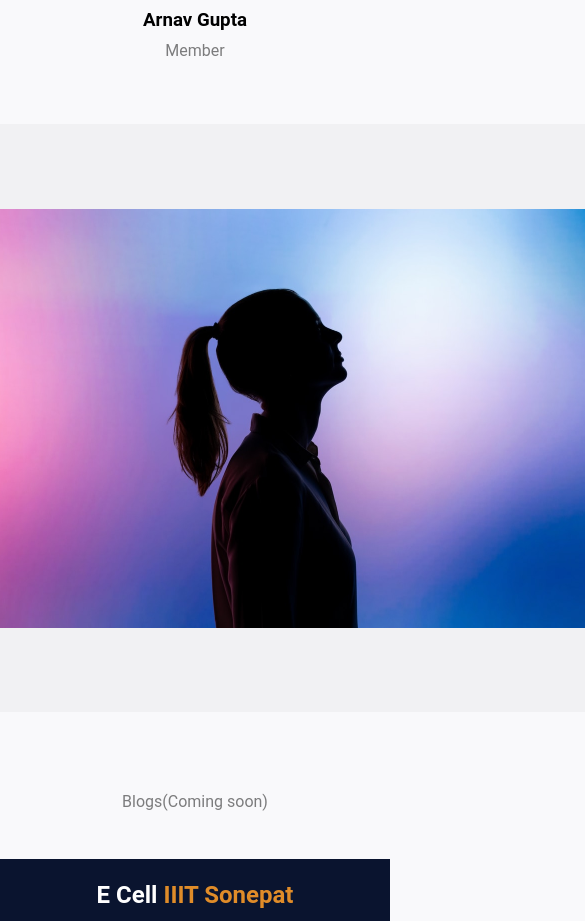
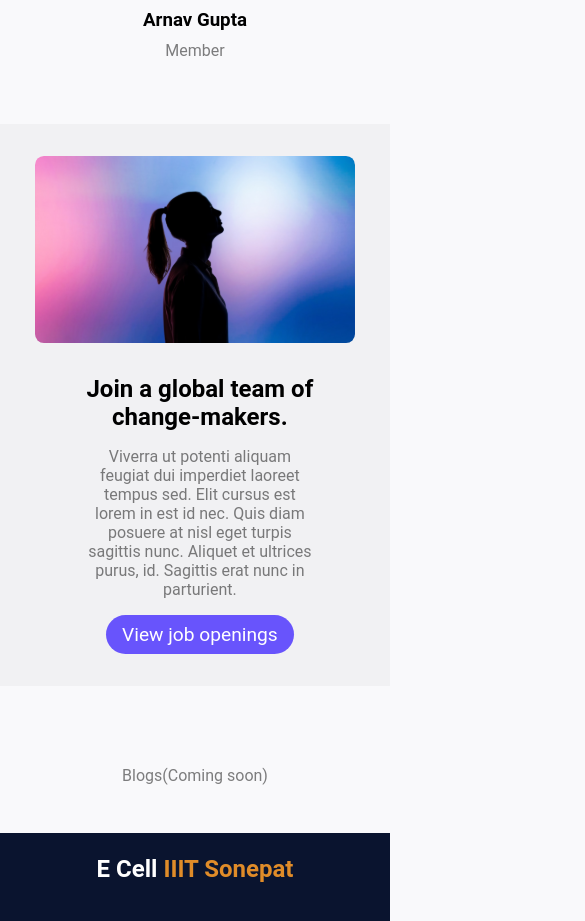
Before and after one commit to devprashantt/ecell-client, a React (Vite) app: page /about in a window 390 px wide. Shown: the part 8020-8941 px from the top of the page, 585 px wide, since content can reach past the window. Built offline with nearby package versions, Linux system fonts and the light colour scheme.

Commit message:
Made About page responsive

```diff
--- a/src/pages/About.jsx
+++ b/src/pages/About.jsx
@@ -2,6 +2,9 @@ import { Link } from "react-router-dom";
 
 //import components
 import { Message, Team } from "./../components";
+
+// import responsive styles
+import './../styles/css/AboutPage.css';
 
 //import images
 import { images } from "./../constants";
@@ -59,6 +62,7 @@ const About = () => {
           gap: "2rem",
           borderRadius: "0  2rem 2rem 0",
         }}
+        className="job--block"
       >
         <div
           style={{
@@ -68,6 +72,7 @@ const About = () => {
             alignItems: "start",
             paddingLeft: "3%",
           }}
+          className="job--block-text"
         >
           <h1
             style={{
@@ -91,11 +96,12 @@ const About = () => {
               background: "#6854FC",
               borderRadius: "20px",
             }}
+            className="job--element-openings"
           >
             View job openings
           </Link>
         </div>
-        <img src={images.job} alt="job" />
+        <img src={images.job} alt="job" className="job-image" />
       </div>
       <p>Blogs(Coming soon)</p>
     </div>
--- /dev/null
+++ b/src/styles/css/AboutPage.css
@@ -0,0 +1,44 @@
+.job--block {
+  border-radius: 0 !important;
+  padding: 2em;
+}
+
+@media (max-width: 70em) {
+  .job-image {
+    width: 100%;
+    min-width: 35rem;
+  }
+}
+@media (max-width: 60em) {
+  .job-image {
+    min-width: 20rem;
+  }
+}
+@media (max-width: 43em) {
+  .job--block {
+    flex-direction: column-reverse;
+    text-align: center;
+  }
+  .job--block-text {
+    width: 70%;
+  }
+  .job--element-openings {
+    align-self: center;
+  }
+  .job-image {
+    max-width: 30rem;
+  }
+}
+@media (max-width: 30em) {
+  .job--block-text {
+    width: 70%;
+  }
+  .job--block-text > h1 {
+    font-size: 1.5rem;
+  }
+  .job-image {
+    width: 80%;
+  }
+}
+
+/*# sourceMappingURL=AboutPage.css.map */
--- /dev/null
+++ b/src/styles/sass/AboutPage.scss
@@ -0,0 +1,58 @@
+@use 'viewport';
+
+.job--block {
+    border-radius: 0 !important;
+    padding: 2em;
+}
+
+@include viewport.responsive(viewport.$xl) {
+
+    .job-image {
+        width: 100%;
+        min-width: 35rem;
+    }
+}
+
+@include viewport.responsive(viewport.$lg) {
+
+    .job-image {
+        // width: 100%;
+        min-width: 20rem;
+    }
+}
+
+@include viewport.responsive(viewport.$med) {
+
+    .job--block {
+        flex-direction: column-reverse;
+        text-align: center;
+    }
+
+    .job--block-text {
+        width: 70%;
+    }
+
+    .job--element-openings {
+        align-self: center;
+    }
+
+    .job-image {
+        // width: 100%;
+        max-width: 30rem;
+    }
+}
+
+@include viewport.responsive(viewport.$sm) {
+
+    .job--block-text {
+        width: 70%;
+    }
+
+    .job--block-text>h1 {
+        font-size: 1.5rem;
+    }
+
+    .job-image {
+        width: 80%;
+    }
+}
```
Also changed, not shown: 1 other file (tests, documents, lock files or other folders).
